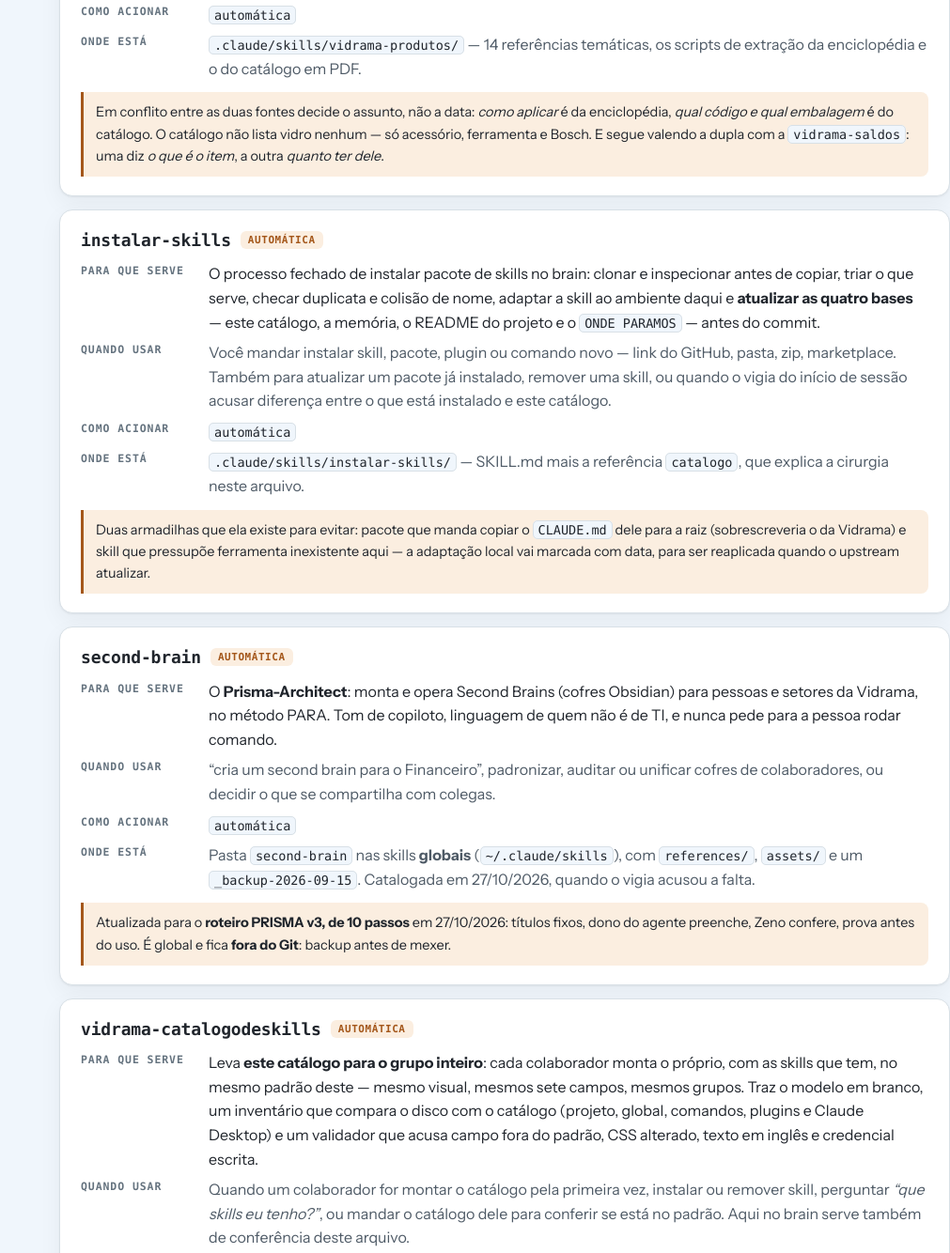
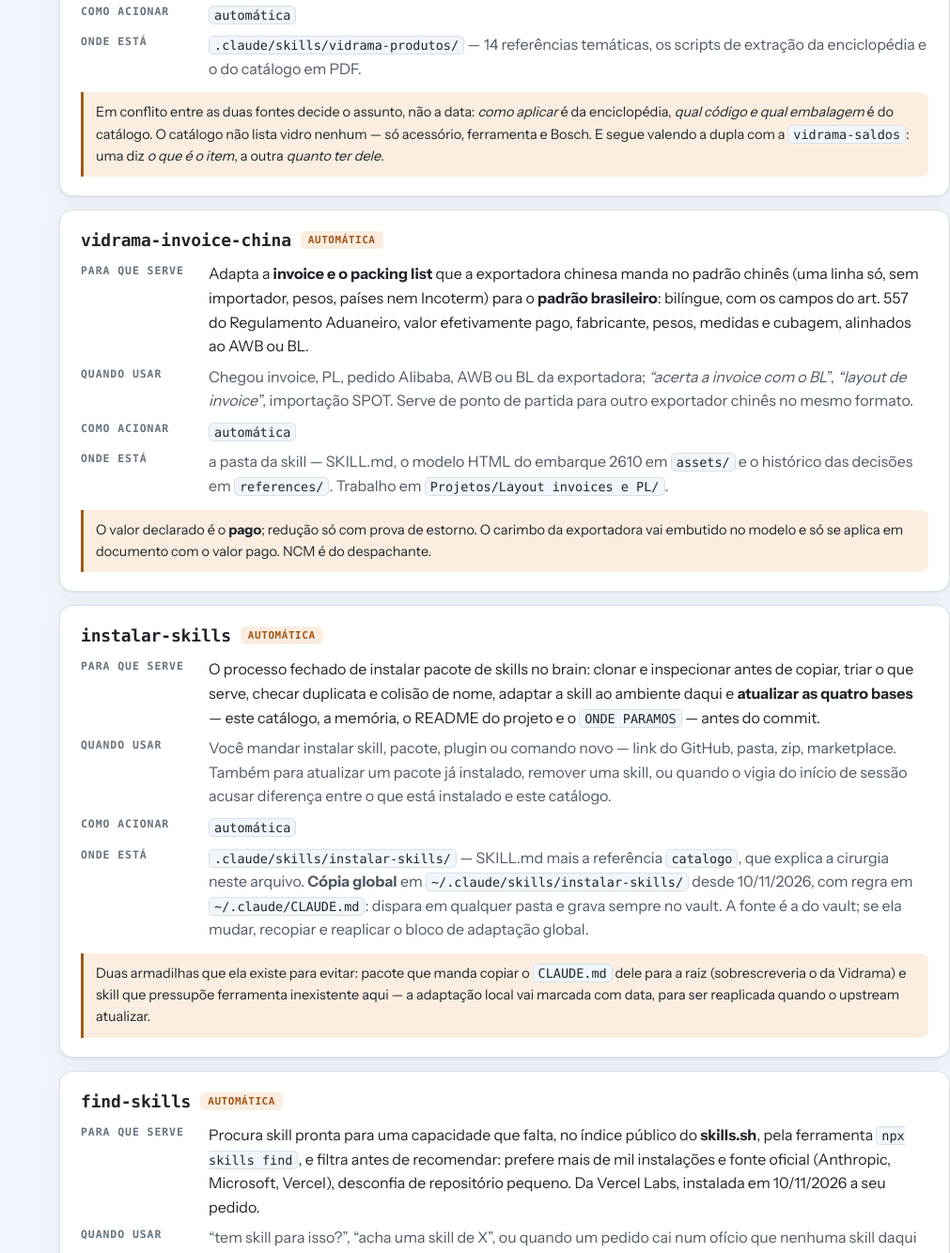
Before and after one commit to renanpiva1991/catalogo-skills, a plain HTML site: page index.html in a window 1280 px wide. Shown: the part 1213-2547 px from the top of the page at 94% size, without its empty margins (269-1280 px from the left). Drawn offline with Linux system fonts and the light colour scheme.

Commit message:
catalogo: PRISMA v4, find-skills, skill de invoice e second-brain no Brain (11/11/2026)
Co-Authored-By: Claude Opus 5.5 <noreply@anthropic.com>

```diff
--- a/index.html
+++ b/index.html
@@ -117,7 +117,7 @@ footer{border-top:1px solid var(--line);padding:24px 0 50px;color:var(--ink3);fo
       <code>.claude/hooks/vigia_skills.py</code> compara as pastas de skills e comandos — do projeto,
       globais e do Claude Desktop — com os nomes catalogados aqui, e cobra o acerto se achar diferença.
       Ele só avisa; quem escreve a entrada é o Claude.
-      <br><br><b>Versão pública:</b> esta é a cópia compartilhável do catálogo. Detalhes internos da empresa — nome de fornecedor, número de negócio, endereço de sistema e os parâmetros das fórmulas — foram omitidos de propósito. &middot; Atualizado em <b>05/11/2026</b>
+      <br><br><b>Versão pública:</b> esta é a cópia compartilhável do catálogo. Detalhes internos da empresa — nome de fornecedor, número de negócio, endereço de sistema e os parâmetros das fórmulas — foram omitidos de propósito. &middot; Atualizado em <b>11/11/2026</b>
       <br>Irmão deste catálogo: <code>Conhecimento/catalogo-de-agentes.html</code> — as skills são as ferramentas, os agentes são quem as usa.
     </footer>
   </main>
@@ -146,16 +146,27 @@ const GRUPOS = [
     onde:"<code>.claude/skills/vidrama-produtos/</code> — 14 referências temáticas, os scripts de extração da enciclopédia e o do catálogo em PDF.",
     alerta:"Em conflito entre as duas fontes decide o assunto, não a data: <em>como aplicar</em> é da enciclopédia, <em>qual código e qual embalagem</em> é do catálogo. O catálogo não lista vidro nenhum — só acessório, ferramenta e Bosch. E segue valendo a dupla com a <code>vidrama-saldos</code>: uma diz <em>o que é o item</em>, a outra <em>quanto ter dele</em>."
   },
+  { n:"vidrama-invoice-china", inv:"automática", tipo:"auto",
+    para:"Adapta a <b>invoice e o packing list</b> que a exportadora chinesa manda no padrão chinês (uma linha só, sem importador, pesos, países nem Incoterm) para o <b>padrão brasileiro</b>: bilíngue, com os campos do art. 557 do Regulamento Aduaneiro, valor efetivamente pago, fabricante, pesos, medidas e cubagem, alinhados ao AWB ou BL.",
+    quando:"Chegou invoice, PL, pedido Alibaba, AWB ou BL da exportadora; <em>&ldquo;acerta a invoice com o BL&rdquo;</em>, <em>&ldquo;layout de invoice&rdquo;</em>, importação SPOT. Serve de ponto de partida para outro exportador chinês no mesmo formato.",
+    onde:"a pasta da skill — SKILL.md, o modelo HTML do embarque 2610 em <code>assets/</code> e o histórico das decisões em <code>references/</code>. Trabalho em <code>Projetos/Layout invoices e PL/</code>.",
+    alerta:"O valor declarado é o <b>pago</b>; redução só com prova de estorno. O carimbo da exportadora vai embutido no modelo e só se aplica em documento com o valor pago. NCM é do despachante."
+  },
   { n:"instalar-skills", inv:"automática", tipo:"auto",
     para:"O processo fechado de instalar pacote de skills no brain: clonar e inspecionar antes de copiar, triar o que serve, checar duplicata e colisão de nome, adaptar a skill ao ambiente daqui e <b>atualizar as quatro bases</b> — este catálogo, a memória, o README do projeto e o <code>ONDE PARAMOS</code> — antes do commit.",
     quando:"Você mandar instalar skill, pacote, plugin ou comando novo — link do GitHub, pasta, zip, marketplace. Também para atualizar um pacote já instalado, remover uma skill, ou quando o vigia do início de sessão acusar diferença entre o que está instalado e este catálogo.",
-    onde:"<code>.claude/skills/instalar-skills/</code> — SKILL.md mais a referência <code>catalogo</code>, que explica a cirurgia neste arquivo.",
+    onde:"<code>.claude/skills/instalar-skills/</code> — SKILL.md mais a referência <code>catalogo</code>, que explica a cirurgia neste arquivo. <b>Cópia global</b> em <code>~/.claude/skills/instalar-skills/</code> desde 10/11/2026, com regra em <code>~/.claude/CLAUDE.md</code>: dispara em qualquer pasta e grava sempre no vault. A fonte é a do vault; se ela mudar, recopiar e reaplicar o bloco de adaptação global.",
     alerta:"Duas armadilhas que ela existe para evitar: pacote que manda copiar o <code>CLAUDE.md</code> dele para a raiz (sobrescreveria o da Vidrama) e skill que pressupõe ferramenta inexistente aqui — a adaptação local vai marcada com data, para ser reaplicada quando o upstream atualizar." },
+  { n:"find-skills", inv:"automática", tipo:"auto",
+    para:"Procura skill pronta para uma capacidade que falta, no índice público do <b>skills.sh</b>, pela ferramenta <code>npx skills find</code>, e filtra antes de recomendar: prefere mais de mil instalações e fonte oficial (Anthropic, Microsoft, Vercel), desconfia de repositório pequeno. Da Vercel Labs, instalada em 10/11/2026 a seu pedido.",
+    quando:"&ldquo;tem skill para isso?&rdquo;, &ldquo;acha uma skill de X&rdquo;, ou quando um pedido cai num ofício que nenhuma skill daqui cobre. Antes de procurar fora, ela olha este catálogo.",
+    onde:"<code>.claude/skills/find-skills/</code> — só o SKILL.md, do repositório <code>vercel-labs/skills</code>, commit <code>1d2bf37</code>, com a adaptação Vidrama no fim.",
+    alerta:"Aqui ela <b>só busca e recomenda</b>: o upstream instala com <code>-g -y</code>, sem perguntar, e isso foi tirado. Instalar segue a <code>instalar-skills</code>, com o seu OK item a item. O <code>npx skills find</code> executa um pacote baixado e foi barrado pelo modo automático no primeiro teste: roda só com a sua liberação; sem ela, a busca é pelo site." },
   { n:"second-brain", inv:"automática", tipo:"auto",
     para:"O <b>Prisma-Architect</b>: monta e opera Second Brains (cofres Obsidian) para pessoas e setores da Vidrama, no método PARA. Tom de copiloto, linguagem de quem não é de TI, e nunca pede para a pessoa rodar comando.",
     quando:"&ldquo;cria um second brain para o Financeiro&rdquo;, padronizar, auditar ou unificar cofres de colaboradores, ou decidir o que se compartilha com colegas.",
-    onde:"Pasta <code>second-brain</code> nas skills <b>globais</b> (<code>~/.claude/skills</code>), com <code>references/</code>, <code>assets/</code> e um <code>_backup-2026-09-15</code>. Catalogada em 27/10/2026, quando o vigia acusou a falta.",
-    alerta:"Atualizada para o <b>roteiro PRISMA v3, de 10 passos</b> em 27/10/2026: títulos fixos, dono do agente preenche, Zeno confere, prova antes do uso. É global e fica <b>fora do Git</b>: backup antes de mexer." },
+    onde:"<code>.claude/skills/second-brain/</code>, com <code>references/</code>, <code>assets/</code> e um <code>_backup-2026-09-15</code>. Era global (<code>~/.claude/skills</code>), fora do Git; veio para o Brain em 11/11/2026, pela regra de nada fora do Brain.",
+    alerta:"Atualizada para o <b>roteiro PRISMA v4, de 11 passos</b> em 10/11/2026: títulos fixos, dono do agente preenche os passos 01 a 10, a governança preenche o passo 11 de classificação da informação S/A/B/C, Zeno confere, prova antes do uso. Em 11/11, o passo 08 passou a pedir <b>no mínimo um indicador</b>, sem limite máximo." },
   { n:"vidrama-catalogodeskills", inv:"automática", tipo:"auto",
     para:"Leva <b>este catálogo para o grupo inteiro</b>: cada colaborador monta o próprio, com as skills que tem, no mesmo padrão deste — mesmo visual, mesmos sete campos, mesmos grupos. Traz o modelo em branco, um inventário que compara o disco com o catálogo (projeto, global, comandos, plugins e Claude Desktop) e um validador que acusa campo fora do padrão, CSS alterado, texto em inglês e credencial escrita.",
     quando:"Quando um colaborador for montar o catálogo pela primeira vez, instalar ou remover skill, perguntar <em>&ldquo;que skills eu tenho?&rdquo;</em>, ou mandar o catálogo dele para conferir se está no padrão. Aqui no brain serve também de conferência deste arquivo.",
@@ -209,8 +220,8 @@ const GRUPOS = [
   skills:[
   { n:"karpathy-guidelines", inv:"automática", tipo:"auto",
     para:"Quatro regras de comportamento contra os erros típicos de IA escrevendo código: <b>pensar antes</b> (explicitar suposição, perguntar na dúvida), <b>simplicidade</b>, <b>mudança cirúrgica</b> (não mexer no que não foi pedido) e <b>critério de sucesso verificável</b> antes de começar.",
-    quando:"<b>Toda troca neste vault</b>, desde 05/11/2026 (regra no <code>CLAUDE.md</code>): código, análise, planilha, nota e regra.",
-    onde:"<code>.claude/skills/karpathy-guidelines/</code>. De <code>multica-ai/andrej-karpathy-skills</code> (MIT, commit <code>2c60614</code>), instalada em 27/10/2026. Adaptação local de 05/11/2026 (descrição ampliada e bloco no fim do <code>SKILL.md</code>): reaplicar se o upstream mudar." },
+    quando:"<b>Toda troca</b>: no vault desde 05/11/2026, em qualquer pasta desde 10/11/2026 (regra no <code>CLAUDE.md</code>): código, análise, planilha, nota e regra.",
+    onde:"<code>.claude/skills/karpathy-guidelines/</code>. De <code>multica-ai/andrej-karpathy-skills</code> (MIT, commit <code>2c60614</code>), instalada em 27/10/2026. <b>Cópia global</b> em <code>~/.claude/skills/karpathy-guidelines/</code> desde 10/11/2026 (vale em qualquer pasta, regra em <code>~/.claude/CLAUDE.md</code>; upstream conferido, sem mudança). Adaptação local de 05/11/2026 (descrição ampliada e bloco no fim do <code>SKILL.md</code>): reaplicar se o upstream mudar." },
   { n:"using-superpowers", inv:"automática", tipo:"auto",
     para:"Meta-skill: ensina o Claude a procurar e usar as outras skills antes de responder qualquer coisa.",
     quando:"Início de conversa. É a que garante que as demais sejam lembradas." },
```
